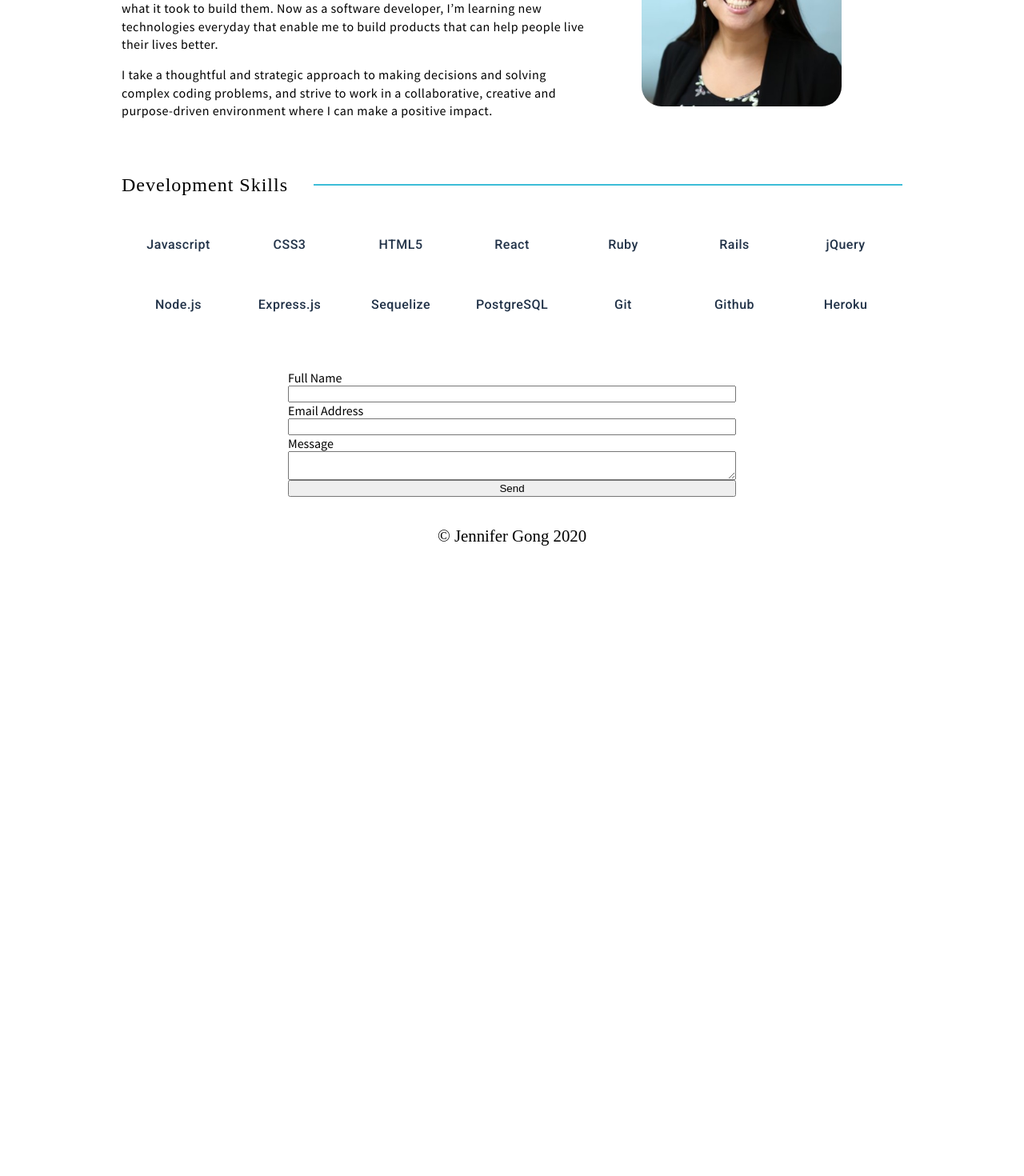
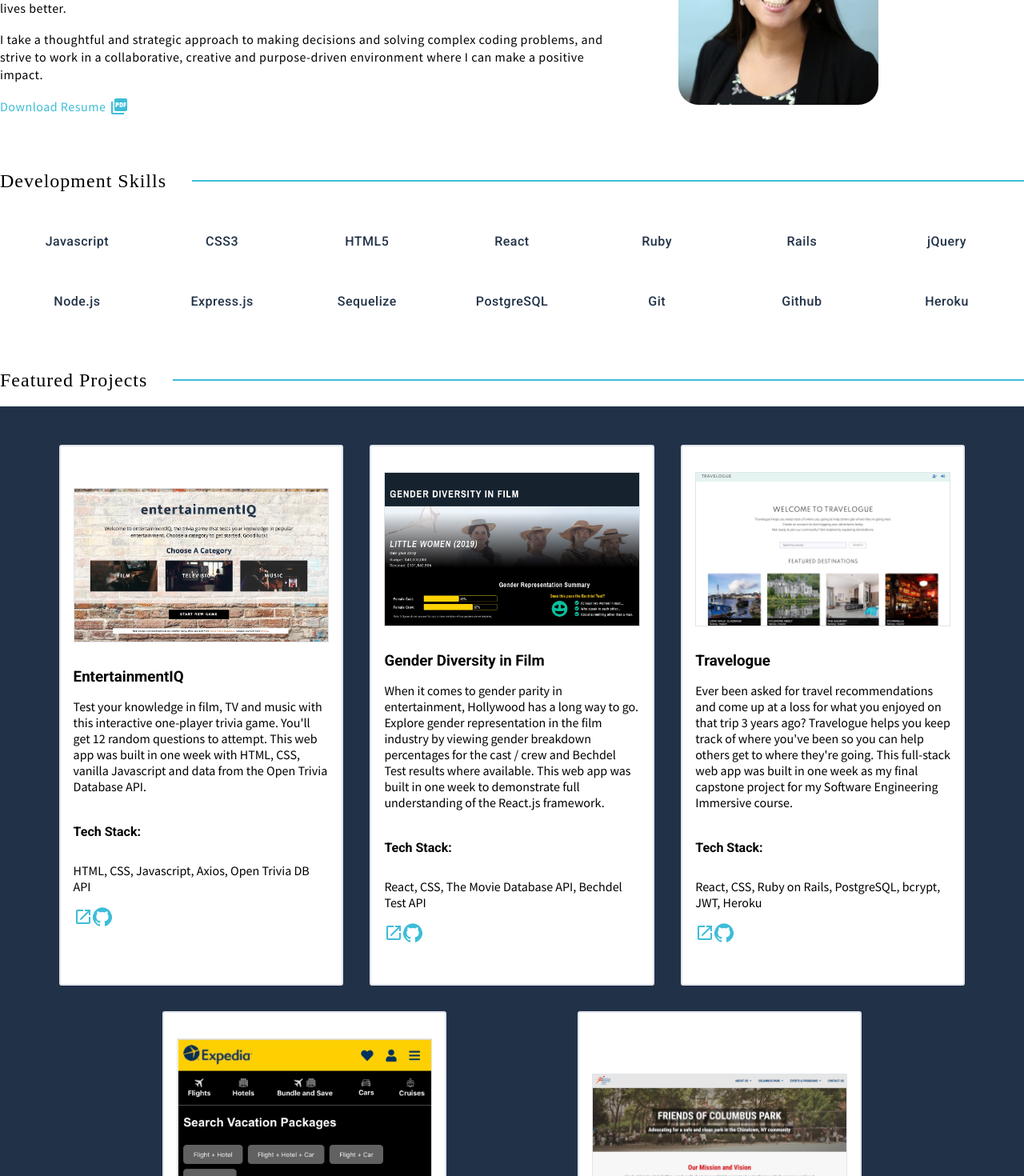
Before and after one commit to jngong/portfolio, a React (Create React App) app: page / in a window 1280 px wide. Shown: the part 500-1970 px from the top of the page at 80% size. Before the commit the page ends 1203 px from the top, so only its background shows below. Built offline with nearby package versions, Linux system fonts and the light colour scheme; some icons are missing; a web font is replaced by a local one.

Commit message:
featured projects

```diff
--- a/src/App.css
+++ b/src/App.css
@@ -61,9 +61,7 @@ nav > div {
 /**** MAIN SECTION STYLES ****/
 
 .main-container, .contact-container, .section-container, .hero {
-  width: 90%;
-  margin: 0 auto;
-  padding: 1rem;
+  padding: 1rem 0;
 }
 
 .section-header {
--- a/src/components/Home/AboutMe.js
+++ b/src/components/Home/AboutMe.js
@@ -1,4 +1,5 @@
 import React from 'react'
+import PictureAsPdfIcon from '@material-ui/icons/PictureAsPdf';
 import Profile from '../../images/jennifer-gong.jpeg'
 
 const AboutMe = () => {
@@ -13,9 +14,15 @@ const AboutMe = () => {
                     <p>Diligent and detail-oriented software developer with a strong background in content and digital marketing and a passion for creating intuitive, engaging user experiences.</p>
                     <p>As a seasoned marketer, I took pride in my ability to communicate the value of great products to customers and prospects, but had always been curious about what it took to build them. Now as a software developer, I’m learning new technologies everyday that enable me to build products that can help people live their lives better.</p>
                     <p>I take a thoughtful and strategic approach to making decisions and solving complex coding problems, and strive to work in a collaborative, creative and purpose-driven environment where I can make a positive impact.</p>
+                        <a href="https://docdro.id/N5Wca5U" target="blank">
+                            <p className='cta-line'>
+                                <span> Download Resume</span>
+                                <PictureAsPdfIcon />
+                            </p>
+                        </a>
                 </div>
                 <div className='about-image'>
-                    <img src={Profile} alt='Jennifer Gong Profile Picture' className='profile'/>
+                    <img src={Profile} alt='Jennifer Gong' className='profile'/>
                 </div>
             </div>
         </div>
--- /dev/null
+++ b/src/components/Home/FeaturedProjectCard.js
@@ -0,0 +1,23 @@
+import React from 'react'
+import OpenInNewIcon from '@material-ui/icons/OpenInNew'
+import GitHubIcon from '@material-ui/icons/GitHub'
+
+const FeaturedProjectCard = (props) => {
+
+    const {title, overview, tech_stack, image, site_link, github_link} = props.project
+    return(
+        <div className='featured-project-card'>
+            <img src={image} alt={title} />
+            <h3>{title}</h3>
+            <p>{overview}</p>
+            <h4>Tech Stack:</h4>
+            <p>{tech_stack}</p>
+            <div>
+                <a href={site_link} target="blank"><OpenInNewIcon /></a>
+                <a href={github_link} target="blank"><GitHubIcon /></a>
+            </div>
+        </div>
+    )
+}
+
+export default FeaturedProjectCard
--- a/src/components/Home/FeaturedProjects.js
+++ b/src/components/Home/FeaturedProjects.js
@@ -0,0 +1,31 @@
+import React from 'react'
+import {projectData} from '../../data/projects'
+import FeaturedProjectCard from './FeaturedProjectCard'
+// import Travelogue from '../../images/travelogue.jpeg'
+
+
+const FeaturedProjects = () => {
+
+    const projects = projectData.map((project, i) => {
+        return(
+            <FeaturedProjectCard
+                key={i}
+                project={project}
+            />
+        )
+    })
+
+    return (
+        <div className='section-container'>
+            <div className='section-header' id='projects'>
+                <h2>Featured Projects</h2>
+                <div className='header-line'></div>
+            </div>
+            <div className='featured-projects-container'>
+                {projects}
+            </div>
+        </div>
+    )
+}
+
+export default FeaturedProjects
--- a/src/components/Home/Home.js
+++ b/src/components/Home/Home.js
@@ -3,6 +3,7 @@ import AboutMe from './AboutMe'
 import Hero from '../Layout/Hero'
 import '../../styles/Home.css'
 import Skills from './Skills'
+import FeaturedProjects from './FeaturedProjects'
 
 const Home = (props) => {
     return(
@@ -10,6 +11,7 @@ const Home = (props) => {
             <Hero />
             <AboutMe />
             <Skills />
+            <FeaturedProjects />
         </div>
     )
 }
--- a/src/data/projects.js
+++ b/src/data/projects.js
@@ -10,16 +10,16 @@ export const projectData = [
         tech_stack: "HTML, CSS, Javascript, Axios, Open Trivia DB API",
         overview: "Test your knowledge in film, TV and music with this interactive one-player trivia game. You'll get 12 random questions to attempt. This web app was built in one week with HTML, CSS, vanilla Javascript and data from the Open Trivia Database API. ",
         features: "Complex game logic with score tracking and reset capability, Local storage for unique session token, Responsive media queries, Keyframe animation",
-        image: {EntertainmentIQ},
+        image: EntertainmentIQ,
         site_link: "https://pages.git.generalassemb.ly/jngong/entertainment-iq-trivia/",
         github_link: "https://github.com/jngong/entertainment-iq"
     },
     {
         title: "Gender Diversity in Film",
-        tech_stack: "React, CSS, Flexbox, The Movie Database API, Bechdel Test API",
+        tech_stack: "React, CSS, The Movie Database API, Bechdel Test API",
         overview: "When it comes to gender parity in entertainment, Hollywood has a long way to go. Explore gender representation in the film industry by viewing gender breakdown percentages for the cast / crew and Bechdel Test results where available. This web app was built in one week to demonstrate full understanding of the React.js framework.",
         features: "User search for film title, Default home page view of trending movies, Dynamic routing to film detail pages, Calculation of cast / crew gender %, Match data from 2 APIs based on common identifier, Conditional rendering of Bechdel Test results, Responsive media queries",
-        image: {GenderDiversity},
+        image: GenderDiversity,
         site_link: "https://gender-diversity-in-film.surge.sh/",
         github_link: "https://github.com/jngong/gender-diversity-in-film"
     },
@@ -28,7 +28,7 @@ export const projectData = [
         tech_stack: "React, CSS, Ruby on Rails, PostgreSQL, bcrypt, JWT, Heroku",
         overview: "Ever been asked for travel recommendations and come up at a loss for what you enjoyed on that trip 3 years ago? Travelogue helps you keep track of where you've been so you can help others get to where they're going. This full-stack web app was built in one week as my final capstone project for my Software Engineering Immersive course.",
         features: "User sign up / login with encrypted password & JWT authorization, User can create, read, update & delete their own entries, Public view of places filterable by country, Model-View-Controller (MVC) design pattern, REST API backend, Responsive media queries",
-        image: {Travelogue},
+        image: Travelogue,
         site_link: "https://travelogue-app.herokuapp.com/",
         github_link: "https://github.com/jngong/travelogue"
     },
@@ -37,7 +37,7 @@ export const projectData = [
         tech_stack: "React, CSS, Node.js, Express.js, Sequelize, PostgreSQL, Heroku",
         overview: "As consumers demand more sustainable options in their everyday lives, we've introduced a new feature for Expedia to highlight eco-friendly hotels. In collaboration with a team of UX designers and engineers, we built a full-stack Expedia clone in one week following agile / scrum methodology and using React, CSS, Node.js, Express.js, Sequelize and PostgreSQL.",
         features: "Mobile first design, User search for bundled vacation packages, Checkbox for eco-friendly options only, User flow to select hotels and room types, Pixel perfect CSS matching UX mock-ups in Zeplin, Admin section for listing, updating or deleting a new hotel",
-        image: {Expedia},
+        image: Expedia,
         site_link: "https://expedia-flying-four.herokuapp.com/",
         github_link: "https://git.generalassemb.ly/jtlan/flying-four"
     },
@@ -46,7 +46,7 @@ export const projectData = [
         tech_stack: "HTML, CSS, jQuery, Fancybox, Slick Carousel",
         overview: "Redesigned website for a local Chinatown, NY based not-for-profit organization focused on protecting and advocating for Columbus Park and its surrounding community members. This was the first end-to-end project that I built as a developer and was the final project for my part-time Front End Web Development course.",
         features: "Sticky navigation bar, Mobile responsiveness incl. collapsable menu, Integration of jQuery libraries for image carousel and lightbox functionality, Heavy use of flexbox for layout",
-        image: {Focp},
+        image: Focp,
         site_link: "https://jngong.github.io/focp-ny-website/",
         github_link: "https://github.com/jngong/focp-ny-website"
     }
--- a/src/styles/Home.css
+++ b/src/styles/Home.css
@@ -23,6 +23,20 @@
     max-width: 100%;
     width: 250px;
     border-radius: 10%;
+}
+
+.cta-line {
+    display: flex;
+    align-items: center;
+    color: var(--light-accent-color)
+}
+
+.cta-line > span {
+    margin-right: .3rem;
+}
+
+.cta-line:hover {
+    color: var(--main-color)
 }
 
 /**** SKILLS SECTION STYLES ****/
@@ -55,3 +69,42 @@
 .skill:hover {
     color: var(--light-accent-color)
 }
+
+/**** FEATURED PROJECT SECTION STYLES ****/
+
+.featured-projects-container {
+    display: flex;
+    flex-flow: row wrap;
+    justify-content: space-evenly;
+    background-color: var(--dark-shade-color);
+    padding: 2rem 3rem;
+}
+
+.featured-project-card {
+    display: flex;
+    flex-direction: column;
+    justify-content: center;
+    width: 30%;
+    min-width: 300px;
+    padding: 2rem 1rem 3rem;
+    margin: 1rem .5rem;
+    border: 2px solid var(--light-shade-color);
+    border-radius: 3px;
+    background-color: white;
+}
+
+.featured-project-card > img {
+    width: 100%;
+    object-fit: cover;
+    object-position: top;
+    max-height: 220px;
+    border: .5px solid var(--light-shade-color);
+}
+
+.featured-project-card > h3 {
+    margin: 2rem 0 .5rem;
+}
+
+.featured-project-card > p {
+    margin: .5rem 0 1rem;
+}
```
